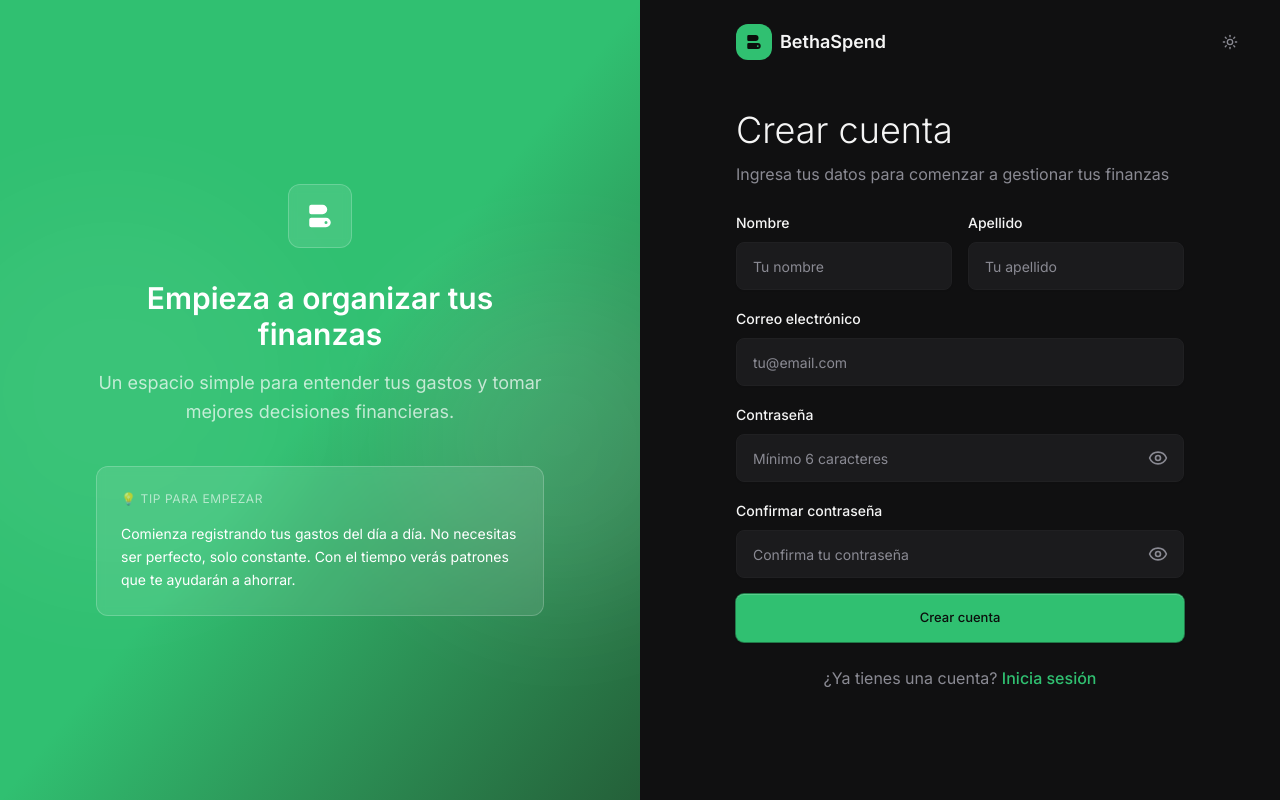
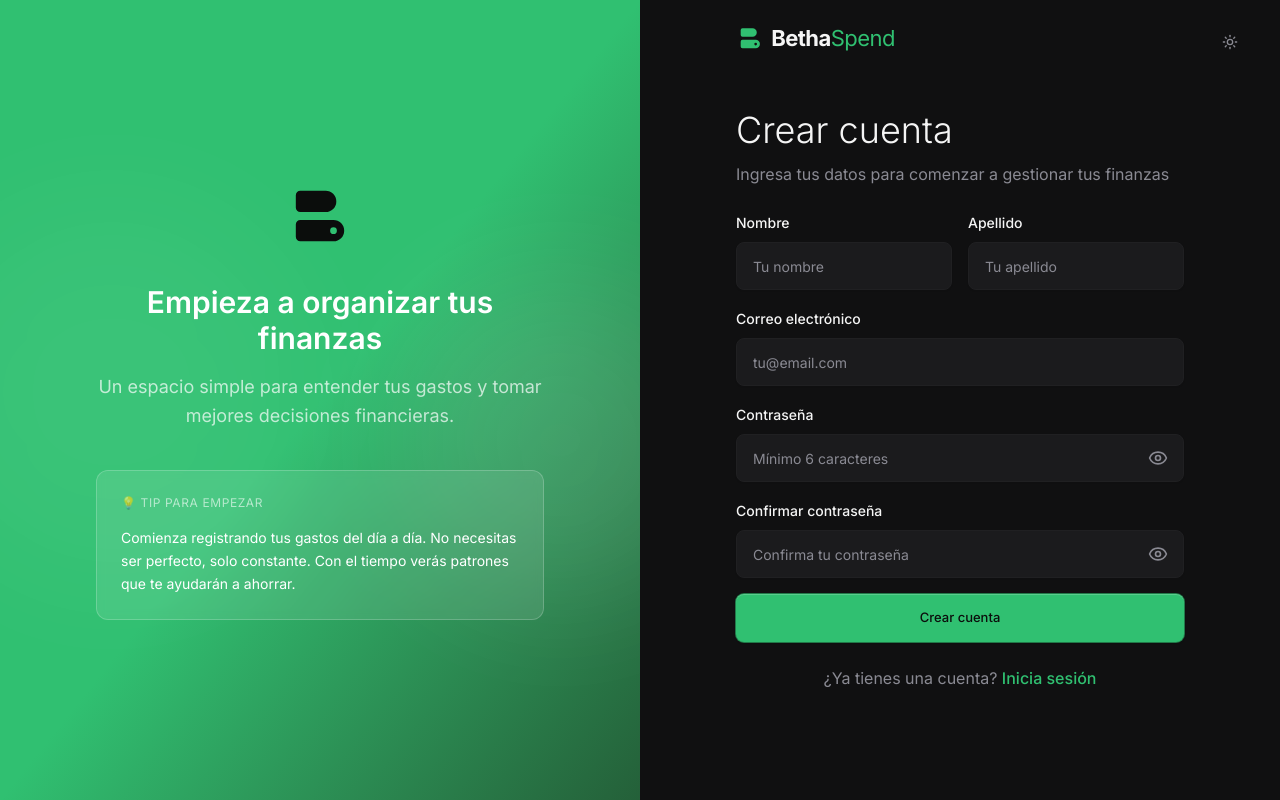
Before and after one commit to elrichi31/control-gastos, a Next.js app: page /auth/register in a window 1280 px wide. Built offline with nearby package versions, Linux system fonts and the light colour scheme; no server answers.

Commit message:
Logo según manual de marca: lockup BethaSpend bitono y símbolo en tinta sobre verde
Co-Authored-By: Claude Sonnet 5.5 <noreply@anthropic.com>
Claude-Session: https://claude.ai/code/session_01R4ToCz2jrLtvVjTRP1QcRi

```diff
--- a/src/app/auth/login/page.tsx
+++ b/src/app/auth/login/page.tsx
@@ -12,6 +12,7 @@ import { ModeToggle } from '@/components/layout/mode-toggle'
 import { safeLoginReturn } from '@/lib/mcp/login-return'
 import { Eye, EyeOff } from 'lucide-react'
 import { BethaMark } from '@/components/brand/BethaMark'
+import { BethaLogo } from '@/components/brand/BethaLogo'
 
 export default function LoginPage() {
   const [formData, setFormData] = useState({
@@ -82,12 +83,7 @@ export default function LoginPage() {
         {/* Logo and Theme Toggle */}
         <div className="absolute top-6 left-6 sm:left-8 lg:left-16 xl:left-24 flex items-center gap-4">
           <Link href="/" className="flex items-center gap-2 group">
-            <div className="p-2 rounded-lg bg-primary text-primary-foreground group-hover:bg-primary/90 transition-colors">
-              <BethaMark size={20} />
-            </div>
-            <span className="text-lg font-semibold text-foreground">
-              BethaSpend
-            </span>
+            <BethaLogo size={22} />
           </Link>
         </div>
 
@@ -219,9 +215,7 @@ export default function LoginPage() {
         <div className="relative z-10 flex flex-col justify-center items-center p-12 w-full">
           {/* Main Message */}
           <div className="text-center max-w-md">
-            <div className="inline-flex items-center justify-center w-16 h-16 bg-white/10 backdrop-blur-xs rounded-lg mb-8 border border-white/20">
-              <BethaMark size={32} className="text-white" />
-            </div>
+            <BethaMark size={72} className="mx-auto mb-8 text-[#0b0d0c]" />
 
             <h2 className="text-3xl font-semibold text-white mb-4">
               Toma el control de tus finanzas
--- a/src/app/auth/register/page.tsx
+++ b/src/app/auth/register/page.tsx
@@ -9,6 +9,7 @@ import { PageTitle } from '@/components/layout/PageTitle'
 import { ModeToggle } from '@/components/layout/mode-toggle'
 import { Eye, EyeOff } from 'lucide-react'
 import { BethaMark } from '@/components/brand/BethaMark'
+import { BethaLogo } from '@/components/brand/BethaLogo'
 import { registerUser } from '@/services/auth'
 
 export default function RegisterPage() {
@@ -86,9 +87,7 @@ export default function RegisterPage() {
         {/* Content */}
         <div className="relative z-10 flex flex-col justify-center items-center p-12 w-full">
           <div className="text-center max-w-md">
-            <div className="inline-flex items-center justify-center w-16 h-16 bg-white/10 backdrop-blur-xs rounded-lg mb-8 border border-white/20">
-              <BethaMark size={32} className="text-white" />
-            </div>
+            <BethaMark size={72} className="mx-auto mb-8 text-[#0b0d0c]" />
 
             <h2 className="text-3xl font-semibold text-white mb-4">
               Empieza a organizar tus finanzas
@@ -114,12 +113,7 @@ export default function RegisterPage() {
         {/* Logo and Theme Toggle */}
         <div className="absolute top-6 left-6 sm:left-8 lg:left-16 xl:left-24 flex items-center gap-4">
           <Link href="/" className="flex items-center gap-2 group">
-            <div className="p-2 rounded-lg bg-primary text-primary-foreground group-hover:bg-primary/90 transition-colors">
-              <BethaMark size={20} />
-            </div>
-            <span className="text-lg font-semibold text-foreground">
-              BethaSpend
-            </span>
+            <BethaLogo size={22} />
           </Link>
         </div>
 
--- /dev/null
+++ b/src/components/brand/BethaLogo.tsx
@@ -0,0 +1,17 @@
+import { cn } from "@/lib/utils"
+import { BethaMark } from "./BethaMark"
+
+/** Logo horizontal del kit: símbolo + "Betha" (700) + "Spend" (400, verde). El símbolo mide 1.3× el texto. */
+export function BethaLogo({ size = 22, className }: { size?: number; className?: string }) {
+  return (
+    <span
+      className={cn("inline-flex items-center font-bold leading-none tracking-[-0.025em] text-foreground", className)}
+      style={{ fontSize: size, gap: size * 0.3 }}
+    >
+      <BethaMark size={size * 1.3} className="shrink-0 text-primary" />
+      <span>
+        Betha<span className="font-normal text-primary">Spend</span>
+      </span>
+    </span>
+  )
+}
--- a/src/components/landing/Footer.tsx
+++ b/src/components/landing/Footer.tsx
@@ -1,7 +1,7 @@
 import Link from 'next/link'
-import { BethaMark } from '@/components/brand/BethaMark'
+import { BethaLogo } from '@/components/brand/BethaLogo'
 import styles from './landing.module.css'
 
 export function Footer() {
-  return <footer className={`${styles.container} ${styles.footer}`}><div className={styles.footerTop}><div><Link href="/" className={styles.brand}><BethaMark size={23} />BethaSpend</Link><p>Simplificando tus finanzas personales.</p></div><nav aria-label="Enlaces del pie de página"><Link href="#features">Características</Link><Link href="#how-it-works">Cómo funciona</Link><Link href="/auth/login">Iniciar sesión</Link></nav></div><div className={styles.footerBottom}><span>© {new Date().getFullYear()} BethaSpend</span><span>Desarrollado por <a href="https://bethalabs.com" target="_blank" rel="noopener noreferrer">Bethalabs</a></span></div></footer>
+  return <footer className={`${styles.container} ${styles.footer}`}><div className={styles.footerTop}><div><Link href="/" className={styles.brand}><BethaLogo size={20} /></Link><p>Simplificando tus finanzas personales.</p></div><nav aria-label="Enlaces del pie de página"><Link href="#features">Características</Link><Link href="#how-it-works">Cómo funciona</Link><Link href="/auth/login">Iniciar sesión</Link></nav></div><div className={styles.footerBottom}><span>© {new Date().getFullYear()} BethaSpend</span><span>Desarrollado por <a href="https://bethalabs.com" target="_blank" rel="noopener noreferrer">Bethalabs</a></span></div></footer>
 }
--- a/src/components/landing/Navbar.tsx
+++ b/src/components/landing/Navbar.tsx
@@ -4,7 +4,7 @@ import { useState } from "react"
 import Link from "next/link"
 import { useSession } from "next-auth/react"
 import { Menu, X } from "lucide-react"
-import { BethaMark } from "@/components/brand/BethaMark"
+import { BethaLogo } from "@/components/brand/BethaLogo"
 import { ModeToggle } from "@/components/layout/mode-toggle"
 import styles from './landing.module.css'
 
@@ -16,7 +16,7 @@ export function Navbar() {
   return (
     <header className={styles.header}>
       <nav className={`${styles.container} ${styles.nav}`} aria-label="Navegación principal">
-        <Link href="/" className={styles.brand}><BethaMark size={24} />BethaSpend</Link>
+        <Link href="/" className={styles.brand}><BethaLogo size={22} /></Link>
         <div className={styles.desktopLinks}><Link href="/#features">Características</Link><Link href="/#how-it-works">Cómo funciona</Link></div>
         <div className={styles.navActions}><ModeToggle /><div className={styles.desktopAuth}>
           {authenticated ? <Link href="/dashboard" className={styles.primary}>Ir al dashboard</Link> : <><Link href="/auth/login" className={styles.outline}>Iniciar sesión</Link><Link href="/auth/register" className={styles.primary}>Comenzar gratis</Link></>}
--- a/src/components/layout/Sidebar.tsx
+++ b/src/components/layout/Sidebar.tsx
@@ -6,6 +6,7 @@ import { usePathname } from "next/navigation"
 import { useSession, signOut } from "next-auth/react"
 import { clearPrivateCaches } from "@/lib/pwa/cache-policy"
 import { Home, Calculator, BarChart3, Receipt, LogOut, Repeat, Plus, Plug, Mail, PanelLeft, X, type LucideIcon } from "lucide-react"
+import { BethaLogo } from "@/components/brand/BethaLogo"
 import { BethaMark } from "@/components/brand/BethaMark"
 import { cn } from "@/lib/utils"
 import { ModeToggle } from "@/components/layout/mode-toggle"
@@ -62,13 +63,12 @@ export function Sidebar({ isOpen, onClose, isMobile, isCollapsed, onToggleCollap
 	const content = (
 		<>
 			<div className={cn("flex h-14 items-center gap-2.5 border-b border-sidebar-border px-3", collapsed && "justify-center px-0")}>
-				<div className="grid size-8 shrink-0 place-items-center rounded-lg border border-sidebar-border bg-card">
-					<BethaMark size={18} className="text-primary" />
-				</div>
-				{!collapsed && (
-					<div className="min-w-0 flex-1 leading-tight">
-						<p className="truncate text-[13px] font-semibold text-foreground">BethaSpend</p>
-						<p className="truncate text-[11px] text-sidebar-muted">Control de gastos</p>
+				{collapsed ? (
+					<BethaMark size={28} className="shrink-0 text-primary" />
+				) : (
+					<div className="min-w-0 flex-1 space-y-1">
+						<BethaLogo size={16} />
+						<p className="truncate text-[11px] leading-none text-sidebar-muted">Control de gastos</p>
 					</div>
 				)}
 				{isMobile && (
```
Also changed, not shown: src/components/landing/landing.module.css (+2 -5 lines).
